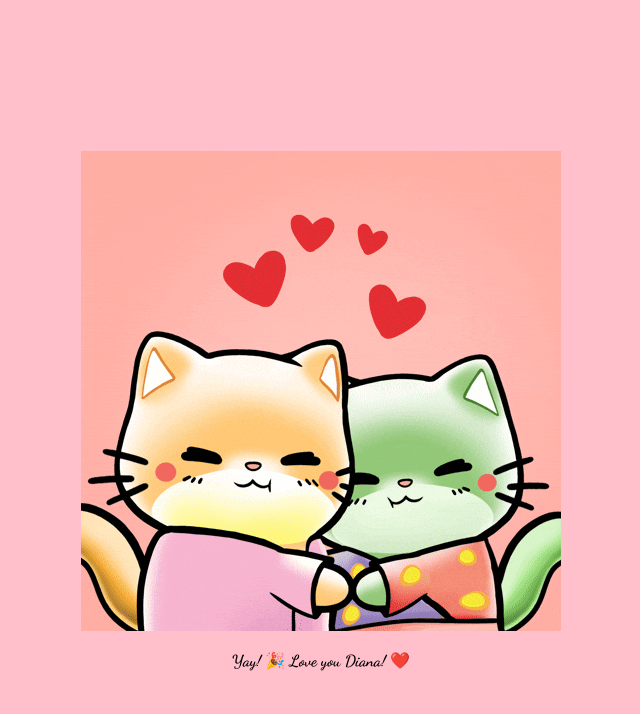
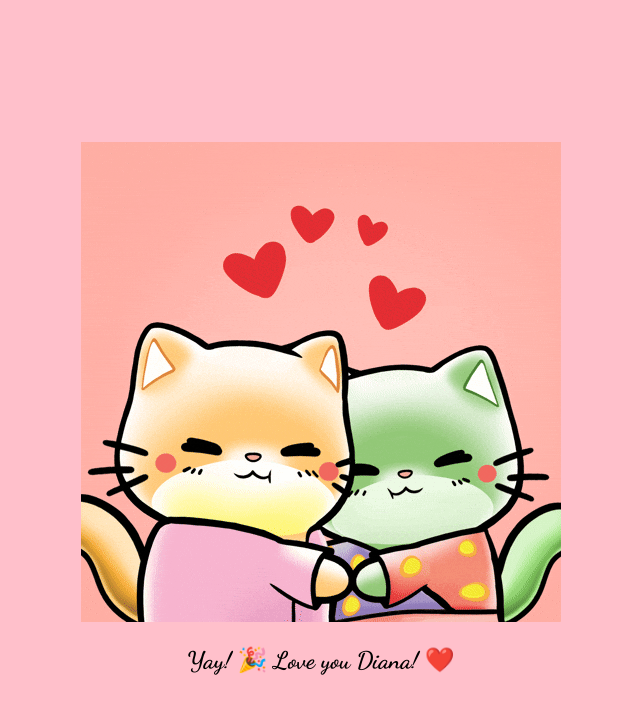
Before and after one commit to Staycoo10/Valentine-Day, a plain HTML site: page index.html in a window 1280 px wide. Both pictures are taken after a click on the button "Yes". Shown: the whole page, without its empty margins (319-959 px from the left). Drawn offline with Linux system fonts and the light colour scheme.

Commit message:
Update index.html

```diff
--- a/index.html
+++ b/index.html
@@ -19,7 +19,7 @@
     </div>
     <div id="gif-container">
         <img src="img/giphy.gif" alt="Dancing Cat">
-        <p>Yay! 🎉 Love you Diana! ❤️</p>
+        <h2>Yay! 🎉 Love you Diana! ❤️</h2>
     </div>
     <script>
         function increaseYes() {
```
